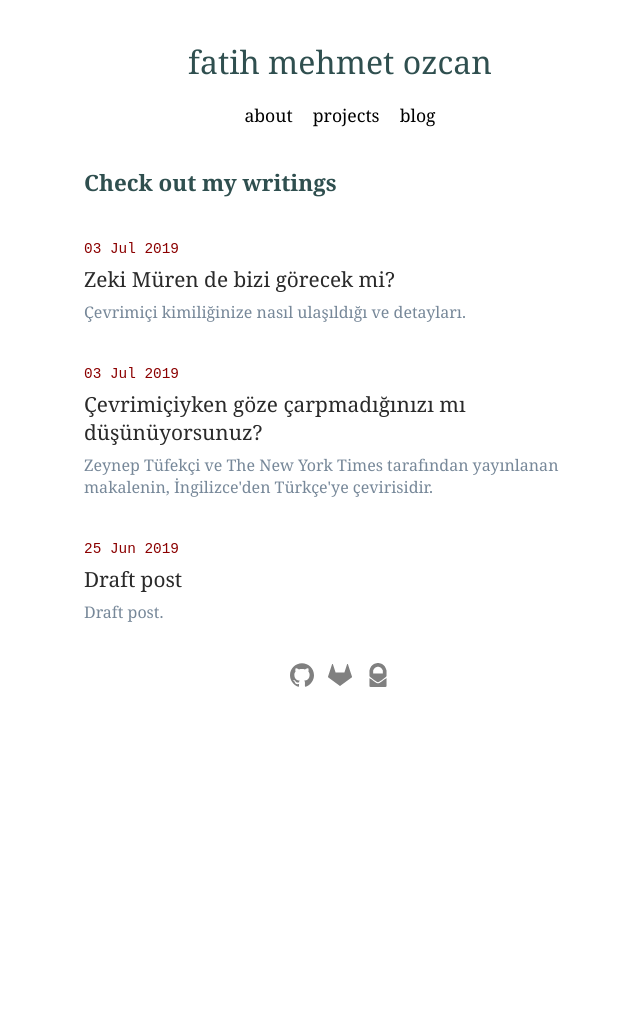
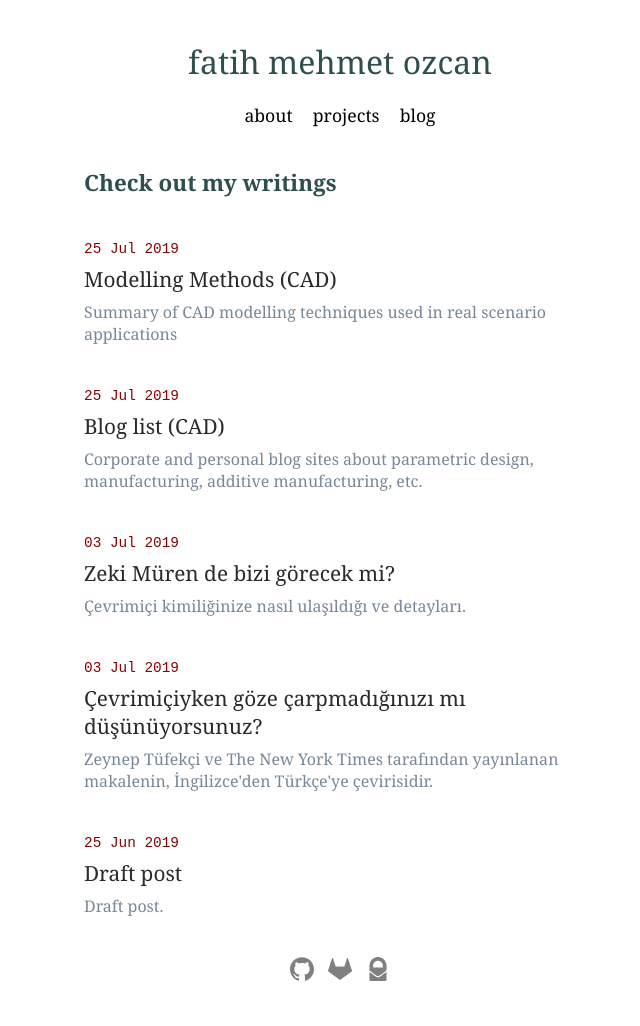
Before and after one commit to fatihmeh/fatihmeh.github.io, a Jekyll site: the page built from blog/index.html, in a window 1280 px wide. Shown: the whole page, without its empty margins (300-940 px from the left). Built offline with Jekyll 4.4.1, drawn with Linux system fonts in a browser that asks for light colours; before the commit the page ends 900 px from its top, so only the background shows below that.

Commit message:
Site update
2 blog added. Project list updated.

```diff
--- /dev/null
+++ b/_posts/2019-07-25-blog-list.md
@@ -0,0 +1,160 @@
+---
+layout: post
+title: Blog list (CAD)
+date: 2019-07-25
+lang: EN
+excerpt: Corporate and personal blog sites about parametric design, manufacturing, additive manufacturing, etc.
+---
+
+
+http://blogs.solidworks.com/tech/
+
+
+http://blogs.solidworks.com/solidworksblog/
+
+
+http://www.driveworks.co.uk/blog/
+
+
+https://www.solidsmack.com/
+
+
+https://cadcamstuff.com/
+
+
+https://www.3dengr.com/
+
+
+https://solidwize.com/blog/
+
+
+http://gupta9665.com/
+
+
+http://www.tms-scotland.co.uk/Articles/SolidWorks
+
+
+https://www.fisherunitech.com/blog
+
+
+https://www.engineersrule.com/
+
+
+https://michaellord.me/
+
+
+https://www.cadtek.com/blog/
+
+
+https://www.javelin-tech.com/blog/
+
+
+https://blog.alignex.com/
+
+
+https://www.gsc-3d.com/articles/
+
+
+http://www.cadsharp.com/blog/
+
+
+http://hawkridgesys.com/blog
+
+
+http://blog.dasisolutions.com/
+
+
+https://www.computeraideddesignguide.com/
+
+
+http://www.3dmojo.com/
+
+
+https://www.3dsystems.com/blog
+
+
+https://www.fictiv.com/blog/all-posts
+
+
+https://www.3dhubs.com/blog/tag/cad/
+
+
+https://richrap.blogspot.com/
+
+
+http://www.cadimensions.com/blog/
+
+
+http://www.dan-herzberg.com/
+
+
+https://www.innova-systems.co.uk/category/blog/
+
+
+https://www.cati.com/blog/solidworks/
+
+
+https://www.solidapps.co.uk/blog/
+
+
+http://blog.stratasys.com/
+
+
+https://www.techsavvy.co.in/blog/
+
+
+https://www.cad-vision.com.my/category/blog/
+
+
+https://dezignstuff.com/
+
+
+https://www.3dcadworld.com/
+
+
+http://avlproductdev.com/index.html
+
+
+https://betterlivingthroughcnc.com/
+
+
+http://cadinsider.typepad.com/my_weblog/
+
+
+https://www.cadnauseam.com/
+
+
+https://cadcamstuff.com/
+
+
+https://www.caddigest.com/
+
+
+http://www.cairowest.com/
+
+
+http://www.dirdim.com/
+
+
+http://www.digitaleng.news/de/author/kenneth-wong/
+
+
+http://worldcadaccess.typepad.com/blog/
+
+
+https://hawkridgesys.com/blog
+
+
+https://www.cadsharp.com/blog/
+
+
+https://blog.trimech.com/
+
+
+https://www.solidapps.co.uk/blog/
+
+
+https://www.digitalengineering247.com/author/kenneth-wong/
+
+
+https://all3dp.com/
--- /dev/null
+++ b/_posts/2019-07-25-modelling-methods.md
@@ -0,0 +1,70 @@
+---
+layout: post
+title: Modelling Methods (CAD)
+date: 2019-07-25
+lang: EN
+excerpt: Summary of CAD modelling techniques used in real scenario applications
+---
+
+
+##### Parametric CAD Modeling An Analysis of Strategies for Design Reusability
+
+
+https://www.sciencedirect.com/science/article/pii/S0010448516000051
+
+
+<hr>
+
+
+##### Resilient Modeling Strategy  - Richard Gebhard
+
+
+https://community.plm.automation.siemens.com/siemensplm/attachments/siemensplm/solid-edge-tkb/159/
+
+
+https://www.youtube.com/watch?v=QGj3hwtyZxQ
+
+
+<hr>
+
+
+##### Solid Edge Synchronous Technology
+
+
+[Synchronous Technology pdf](https://gitlab.com/testingusername/modelling-methods/raw/master/Solid-Edge-Synchronous-Technology.pdf)
+
+
+<hr>
+
+
+##### Master Modelling
+
+
+https://solidworksworld.lanyonevents.com/2017/connect/sessionDetail.ww?SESSION_ID=5582
+
+
+[Master Modelling presentation pdf](https://gitlab.com/testingusername/modelling-methods/raw/master/5582_Kimbrell-5582_Biasotti.pdf)
+
+
+<hr>
+
+
+##### Horizontal Modelling
+
+
+https://dezignstuff.com/master-model-part-5-best-practice-and-horizontal-modeling/
+
+
+[Horizontal Modelling pdf](https://gitlab.com/testingusername/modelling-methods/raw/master/Delphi-Burke.pdf)
+
+
+<hr>
+
+
+##### Sketch Skeleton Modelling
+
+
+https://forum.solidworks.com/message/729015#729015
+
+
+[Sketch Skeleton Part Modelling pdf](https://gitlab.com/testingusername/modelling-methods/raw/master/The-Skeleton-Sketch-Part-Introduction-6-8-2017.pdf)
```
Also changed, not shown: projects/index.html (+3 -5 lines).
